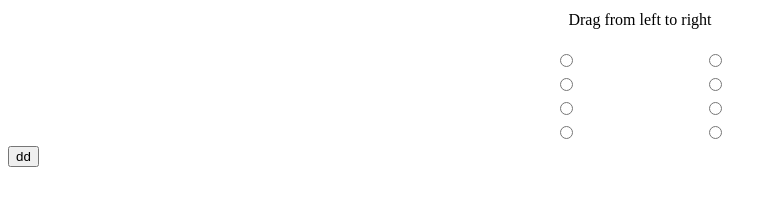
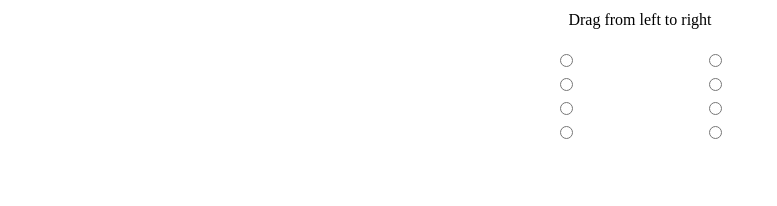
Before and after one commit to mismith/whiplinker, a website: page index.html in a window 1280 px wide. Shown: the whole page, without its empty margins (0-777 px from the left). Drawn offline with Linux system fonts and the light colour scheme.

Commit message:
remove stray button from example

```diff
--- a/index.html
+++ b/index.html
@@ -29,7 +29,6 @@
 		<td><input type="radio" class="end" /></td>
 	</tr>
 </table>
-<button onclick="var radio = document.createElement('input'); radio.type = 'radio'; radio.className = 'start'; document.body.appendChild(radio); wl.addSourceElement(radio);">dd</button>
 
 <script src="dist/whiplinker.js"></script>
 <script>
```
